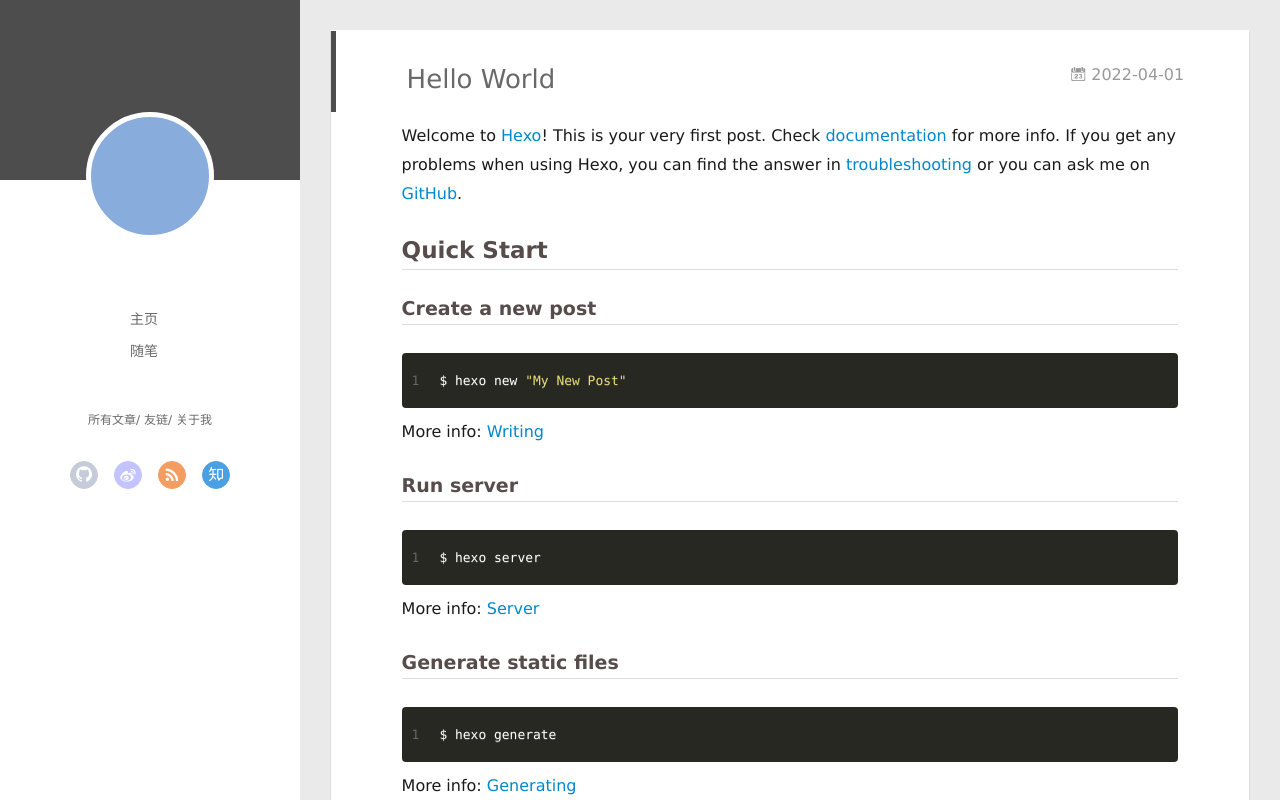
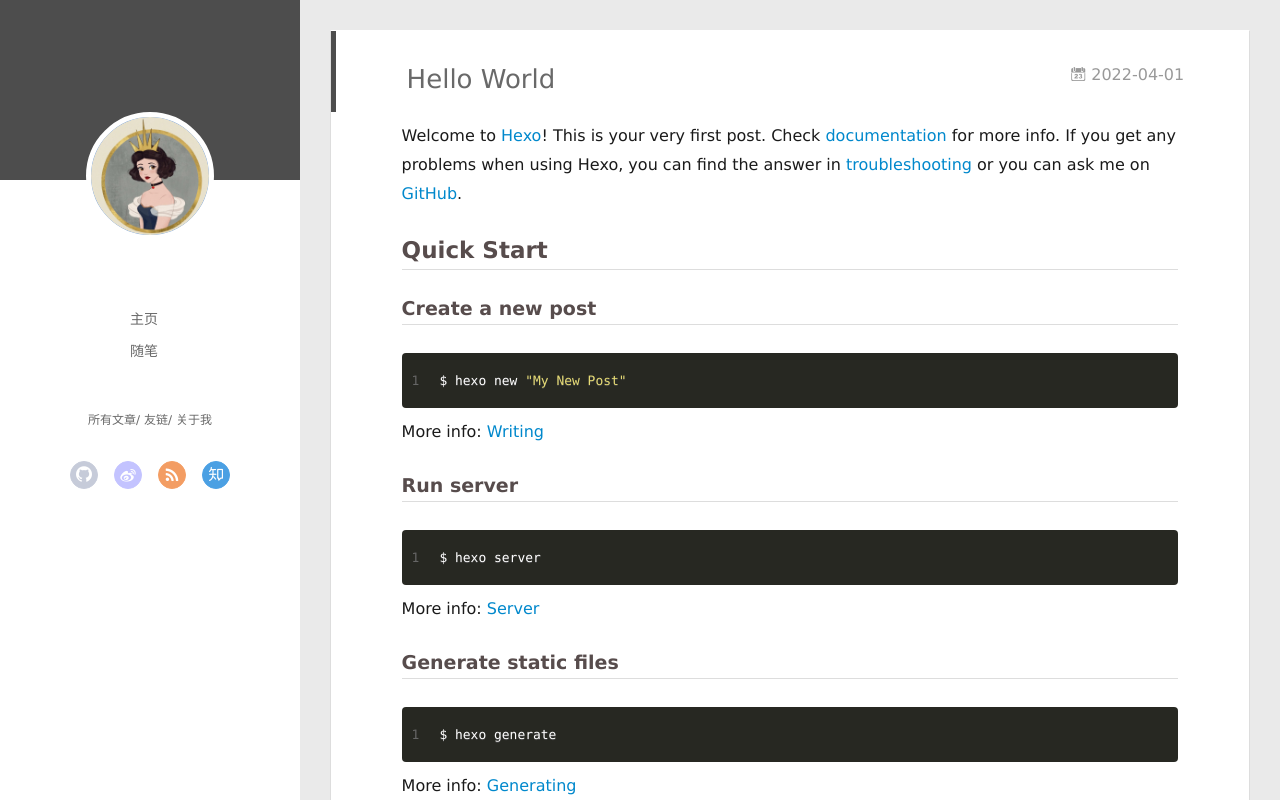
Before and after one commit to C-Milho/C-Milho.github.io, a plain HTML site: page index.html in a window 1280 px wide. Drawn offline with Linux system fonts and the light colour scheme; no server answers.

Commit message:
Site updated: 2022-04-01 23:00:28

```diff
--- a/index.html
+++ b/index.html
@@ -46,7 +46,7 @@
 <div class="intrude-less">
 	<header id="header" class="inner">
 		<a href="/" class="profilepic">
-			<img src="" class="js-avatar">
+			<img src="/img/snowwhite.jpg" class="js-avatar">
 		</a>
 		<hgroup>
 		  <h1 class="header-author"><a href="/"></a></h1>
```
